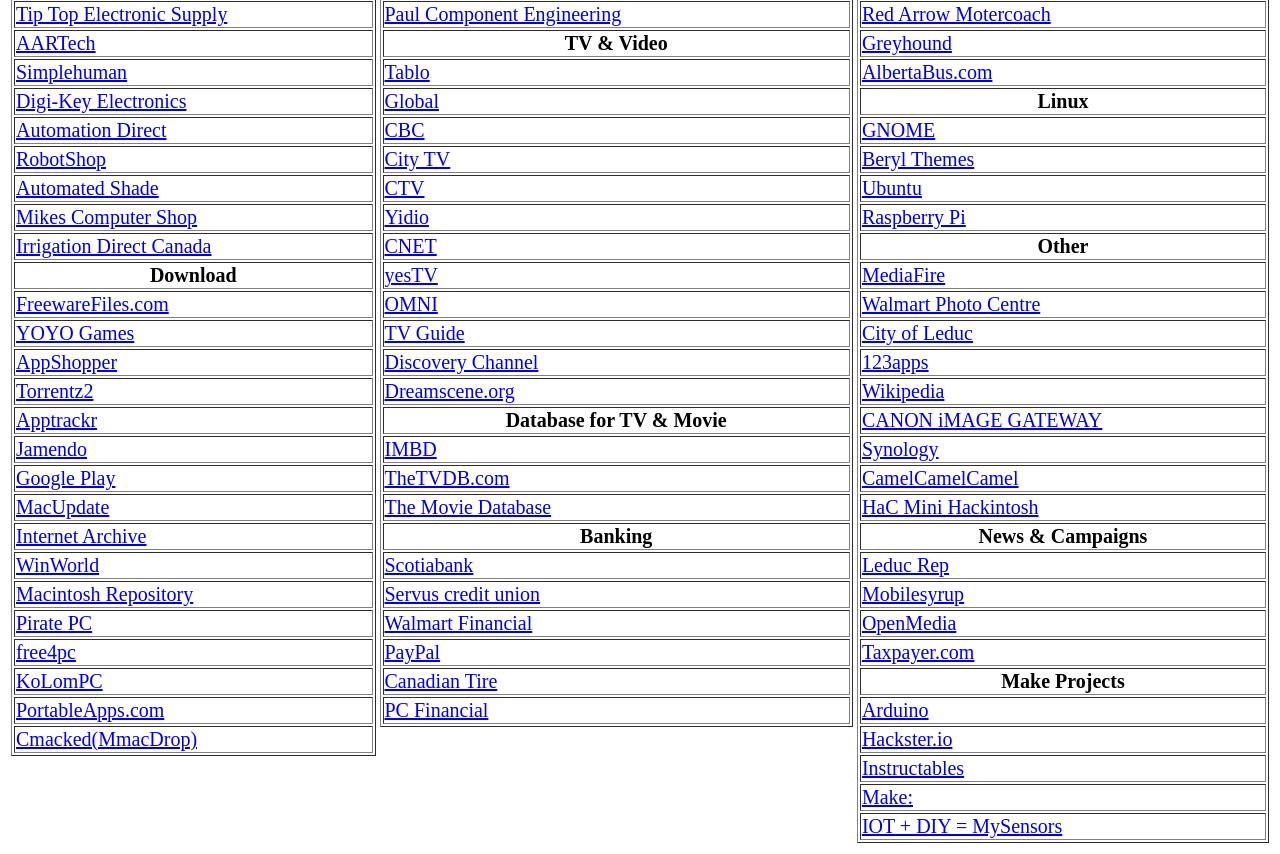
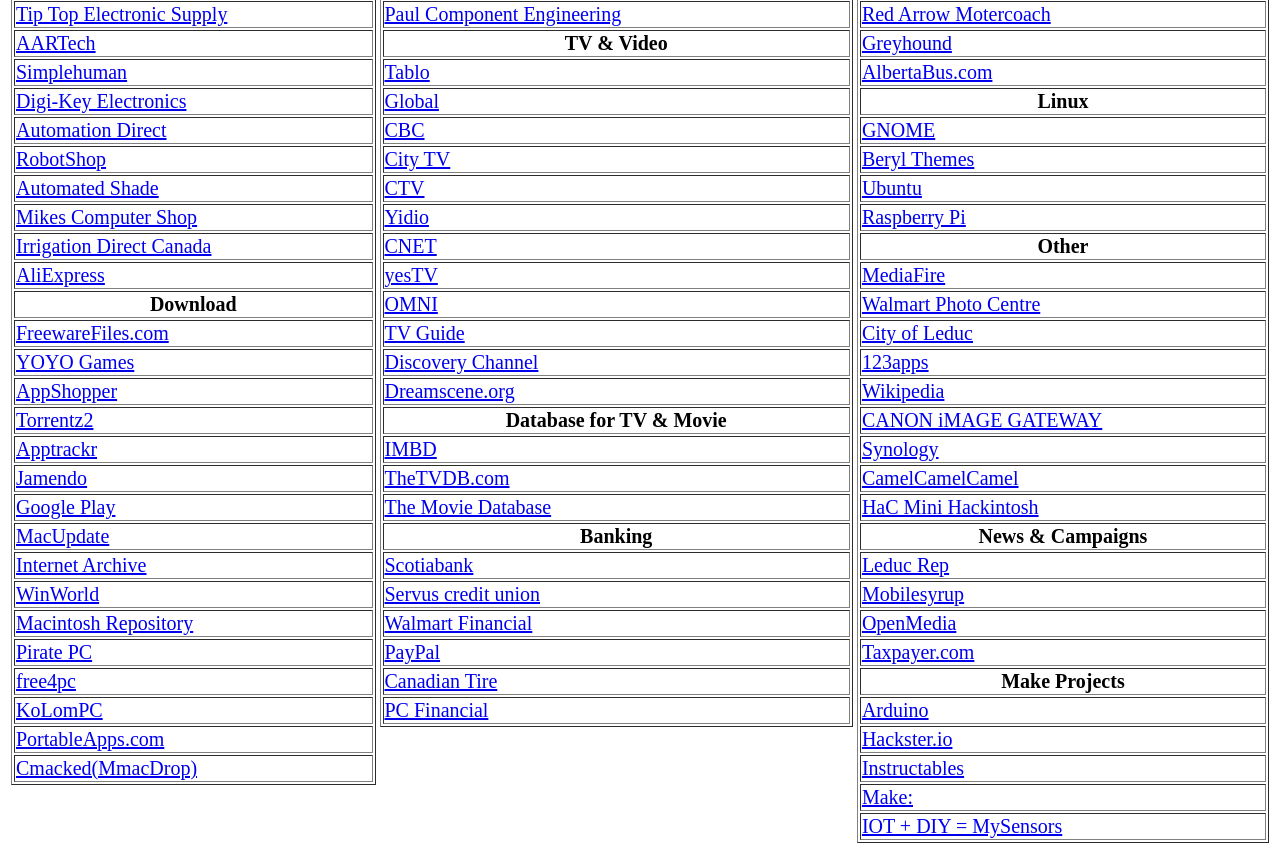
Before and after one commit to mclassen2/mclassenweb, a plain HTML site: page index.html in a window 1280 px wide. Shown: the part 825-1679 px from the top of the page. Drawn offline with Linux system fonts and the light colour scheme.

Commit message:
add link AliExpress

```diff
--- a/index.html
+++ b/index.html
@@ -48,6 +48,7 @@
                 <tr><td><a href="http://www.automatedshadestore.com/">Automated Shade</a></td></tr>
                 <tr><td><a href="https://www.mikescomputershop.com/">Mikes Computer Shop</a></td></tr>
                 <tr><td><a href="https://www.irrigationdirect.ca/">Irrigation Direct Canada</a></td></tr>
+		<tr><td><a href="https://www.aliexpress.com/">AliExpress</a></td></tr>
                 <tr><th>Download</th></tr>
                 <tr><td><a href="http://www.freewarefiles.com/">FreewareFiles.com</a></td></tr>
                 <tr><td><a href="http://www.yoyogames.com/">YOYO Games</a> </td></tr>
```
